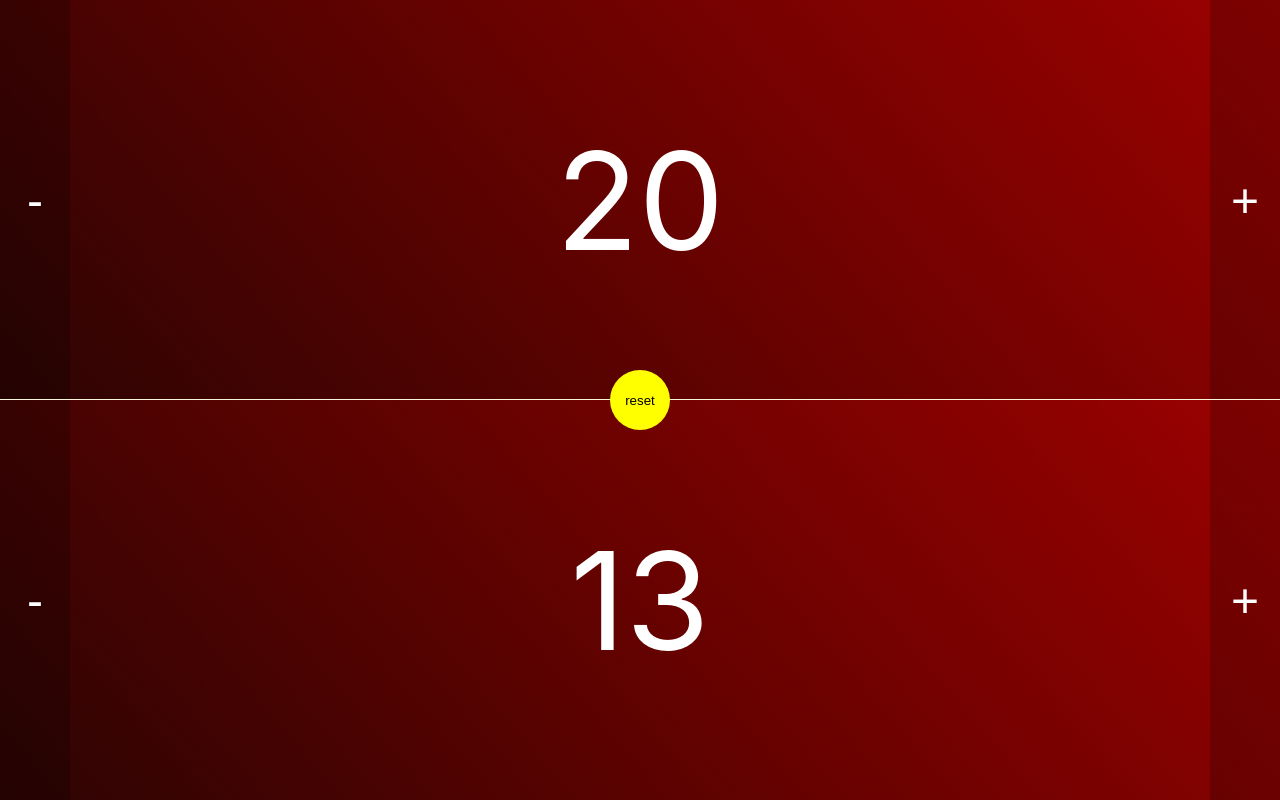
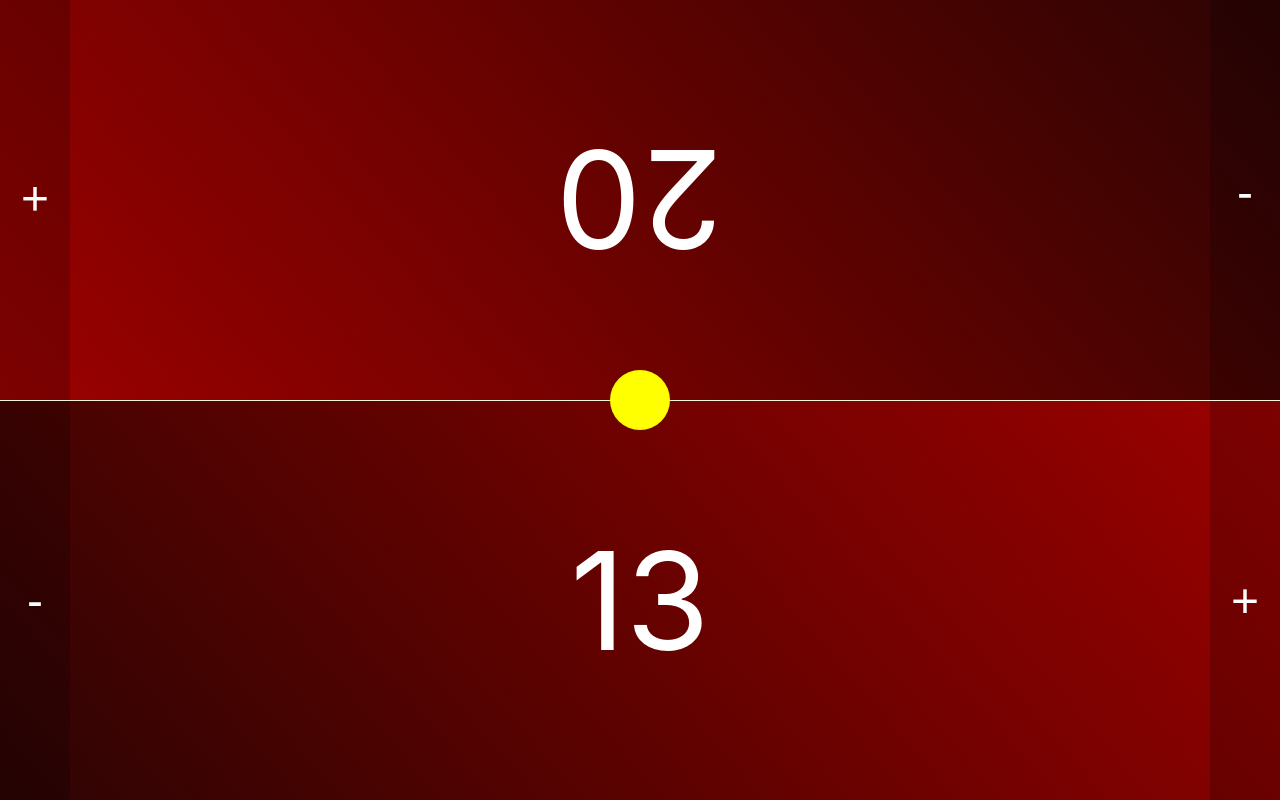
Before and after one commit to botfinski/mtg-life-counter, a React (Create React App) app: page / in a window 1280 px wide. Built offline with nearby package versions, Linux system fonts and the light colour scheme.

Commit message:
feat: counter functions and drawer component added

```diff
--- a/public/index.html
+++ b/public/index.html
@@ -23,22 +23,12 @@
       work correctly both with client-side routing and a non-root public URL.
       Learn how to configure a non-root public URL by running `npm run build`.
     -->
-  <title>React App</title>
+  <title>MtG Life Counter</title>
 </head>
 
 <body>
   <noscript>You need to enable JavaScript to run this app.</noscript>
   <div id="root"></div>
-  <!--
-      This HTML file is a template.
-      If you open it directly in the browser, you will see an empty page.
-
-      You can add webfonts, meta tags, or analytics to this file.
-      The build step will place the bundled scripts into the <body> tag.
-
-      To begin the development, run `npm start` or `yarn start`.
-      To create a production bundle, use `npm run build` or `yarn build`.
-    -->
 </body>
 
 </html>
--- a/src/App.tsx
+++ b/src/App.tsx
@@ -1,6 +1,7 @@
-import React, { useState } from 'react';
-import Counter from './components/Counter/Counter';
-import styled from 'styled-components';
+import { useState } from "react"
+import Counter from "./components/Counter/Counter"
+import Drawer, { DrawerProps } from "./components/Drawer/Drawer"
+import styled, { css } from "styled-components"
 
 const AppWrapper = styled.div`
   text-align: center;
@@ -11,9 +12,9 @@ const AppWrapper = styled.div`
   flex-flow: column nowrap;
   align-items: stretch;
   background-color: #282c34;
-`;
+`
 
-const ResetButton = styled.button`
+const ToggleButton = styled.button<DrawerProps>`
   position: absolute;
   top: calc(50% - 30px);
   left: calc(50% - 30px);
@@ -22,69 +23,86 @@ const ResetButton = styled.button`
   background-color: yellow;
   border: 0;
   border-radius: 50%;
+  transition: all 0.2s ease-in-out;
+
+  ${props =>
+    props.isOpened &&
+    css`
+      top: calc(50% - 80px);
+    `};
 `
 
 export const Players = [
   {
     id: 1,
-    hp: 20
+    hp: 20,
   },
   {
     id: 2,
-    hp: 13
-  }
+    hp: 13,
+  },
 ]
 
 export const CLICK_TYPE = {
-  ADD: 'add',
-  REDUCE: 'reduce'
+  ADD: "add",
+  REDUCE: "reduce",
 }
 
 export default function App() {
+  const [players, setPlayers] = useState(Players)
+  const [drawerOpened, setDrawerOpened] = useState(false)
 
-  const [players, setPlayers] = useState(Players)
+  const resetHP = () => {
+    setPlayers(
+      [...players].map(player => {
+        return {
+          ...player,
+          hp: 20,
+        }
+      })
+    )
+  }
 
-  const resetHP = (e: React.MouseEvent<HTMLButtonElement>) => {
-    console.log(players);
+  const toggleDrawer = () => {
+    setDrawerOpened(drawerOpened => !drawerOpened)
+  }
 
-    setPlayers([...players].map(player => {
-      return {
-        ...player,
-        hp: 20
-      }
-    }))
-  };
-
-  const handleClick = (e: React.MouseEvent<HTMLButtonElement>, id: number, type: string) => {
-    console.log(id)
-    console.log(type)
-
+  const handleClick = (id: number, type: string) => {
     switch (type) {
       case CLICK_TYPE.ADD:
-        // setPlayers()
+        setPlayers(
+          [...players].map(player => {
+            return player.id === id ? { ...player, hp: player.hp + 1 } : player
+          })
+        )
 
-        break;
+        break
       case CLICK_TYPE.REDUCE:
-        console.log(type)
-        // setHP(hp - 1)
-        break;
+        setPlayers(
+          [...players].map(player => {
+            return player.id === id ? { ...player, hp: player.hp - 1 } : player
+          })
+        )
+
+        break
       default:
-        console.log(`Type ${type} is not supported.`);
+        console.log(`Type ${type} is not supported.`)
     }
   }
-
-
-  // console.log(`setPlayer${id}HP`)
-
-
-  console.log(players);
 
   return (
     <AppWrapper>
       {players.map(player => (
-        <Counter hp={player.hp} id={player.id} key={player.id} click={handleClick} />
+        <Counter
+          hp={player.hp}
+          id={player.id}
+          key={player.id}
+          click={handleClick}
+          isDrawerOpened={drawerOpened}
+        />
       ))}
-      <ResetButton onClick={e => resetHP(e)} >reset</ResetButton>
+      <Drawer isOpened={drawerOpened} resetHP={resetHP} />
+      <ToggleButton onClick={toggleDrawer} isOpened={drawerOpened} />
     </AppWrapper>
-  );
+  )
 }
--- a/src/components/Counter/Counter.tsx
+++ b/src/components/Counter/Counter.tsx
@@ -1,15 +1,35 @@
-import React from 'react';
-import styled from 'styled-components';
-import { CLICK_TYPE } from '../../App';
+import React from "react"
+import styled, { css } from "styled-components"
+import { CLICK_TYPE } from "../../App"
 
-const CounterWrapper = styled.div`
+interface CounterStyleProps {
+  isDrawerOpened: boolean
+}
+
+const CounterWrapper = styled.div<CounterStyleProps>`
   height: 50vh;
   display: flex;
   align-items: center;
   justify-content: space-between;
   outline: 1px solid beige;
   background: linear-gradient(229deg, #9c0101, #660200, #2c0403);
-`;
+  transition: all 0.2s ease-in-out;
+
+  &:nth-of-type(1) {
+    order: 1;
+    transform: rotate(180deg);
+  }
+
+  &:nth-of-type(2) {
+    order: 3;
+  }
+
+  ${props =>
+    props.isDrawerOpened &&
+    css`
+      height: calc(50vh - 50px);
+    `};
+`
 
 const CounterButton = styled.button`
   width: 70px;
@@ -17,7 +37,7 @@ const CounterButton = styled.button`
   border: 0;
   color: #fff;
   font-size: 3rem;
-  background: rgba(0,0,0,0.2);
+  background: rgba(0, 0, 0, 0.2);
 `
 
 const HP = styled.span`
@@ -25,27 +45,22 @@ const HP = styled.span`
 `
 
 type Props = {
-  id: number;
-  hp: number;
-  click: (e: React.MouseEvent<HTMLButtonElement, MouseEvent>, id: number, type: string) => void;
-};
+  id: number
+  hp: number
+  click: (id: number, type: string) => void
+  isDrawerOpened: boolean
+}
 
-const Counter: React.FC<Props> = ({ hp, id, click }) => {
-  return(
-    <CounterWrapper>
-      <CounterButton
-        onClick={e => click(e, id, CLICK_TYPE.REDUCE)}
-      >
+const Counter: React.FC<Props> = ({ hp, id, click, isDrawerOpened }) => {
+  return (
+    <CounterWrapper isDrawerOpened={isDrawerOpened}>
+      <CounterButton onClick={e => click(id, CLICK_TYPE.REDUCE)}>
         -
       </CounterButton>
       <HP>{hp}</HP>
-      <CounterButton
-        onClick={e => click(e, id, CLICK_TYPE.ADD)}
-      >
-        +
-      </CounterButton>
+      <CounterButton onClick={e => click(id, CLICK_TYPE.ADD)}>+</CounterButton>
     </CounterWrapper>
   )
 }
 
-export default Counter;
+export default Counter
--- /dev/null
+++ b/src/components/Drawer/Drawer.tsx
@@ -0,0 +1,51 @@
+import React from "react"
+import styled, { css } from "styled-components"
+
+export interface DrawerProps {
+  isOpened: boolean
+  resetHP?: () => void
+}
+
+const Drawer = styled.div<DrawerProps>`
+  height: 0;
+  display: flex;
+  align-items: center;
+  justify-content: center;
+  order: 1;
+  transition: all 0.2s ease-in-out;
+
+  & > button {
+    visibility: hidden;
+    opacity: 0;
+  }
+
+  ${props =>
+    props.isOpened &&
+    css`
+      height: 100px;
+      & > button {
+        visibility: visible;
+        opacity: 1;
+      }
+    `};
+`
+
+const ResetButton = styled.button`
+  position: absolute;
+  top: calc(50% - 30px);
+  left: calc(50% - 30px);
+  width: 60px;
+  height: 60px;
+  background-color: white;
+  border: 0;
+`
+
+const DrawerWrapper: React.FC<DrawerProps> = ({ isOpened, resetHP }) => {
+  return (
+    <Drawer isOpened={isOpened}>
+      <ResetButton onClick={resetHP}>reset</ResetButton>
+    </Drawer>
+  )
+}
+
+export default DrawerWrapper
```
Also changed, not shown: src/setupTests.ts (deleted, +0 -5 lines), public/manifest.json, 1 other file (tests, documents, lock files or other folders).
